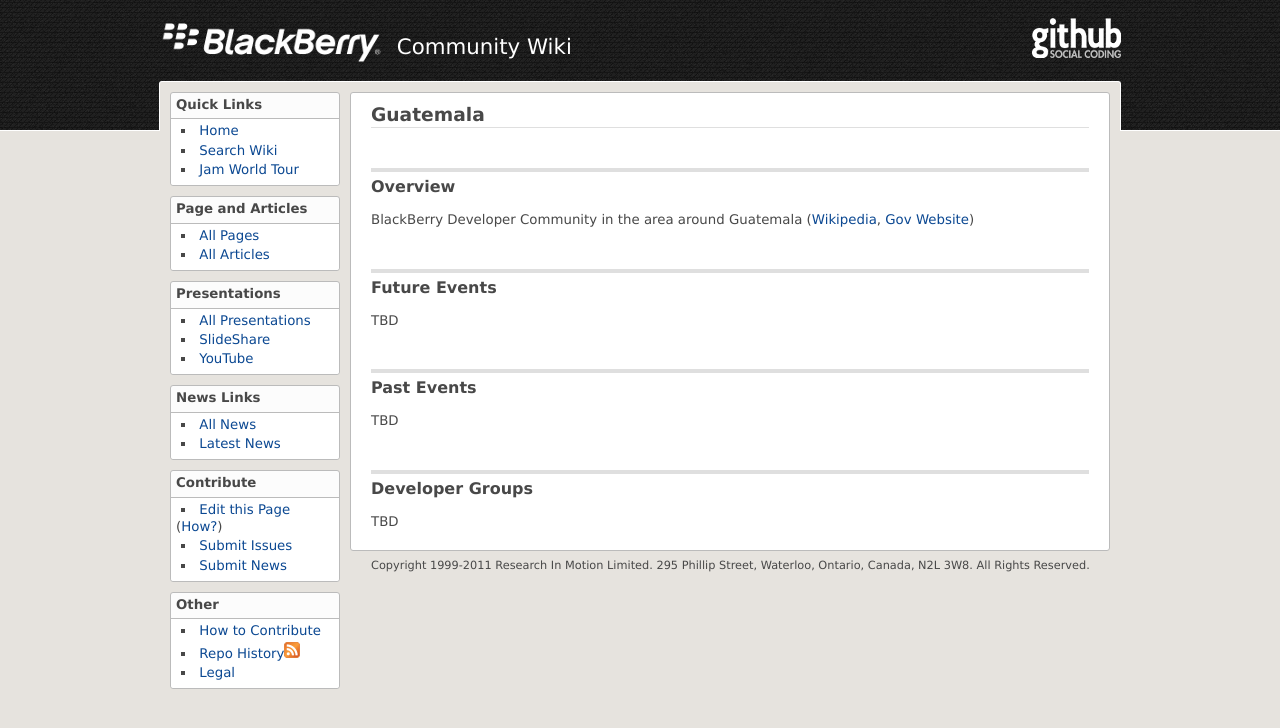
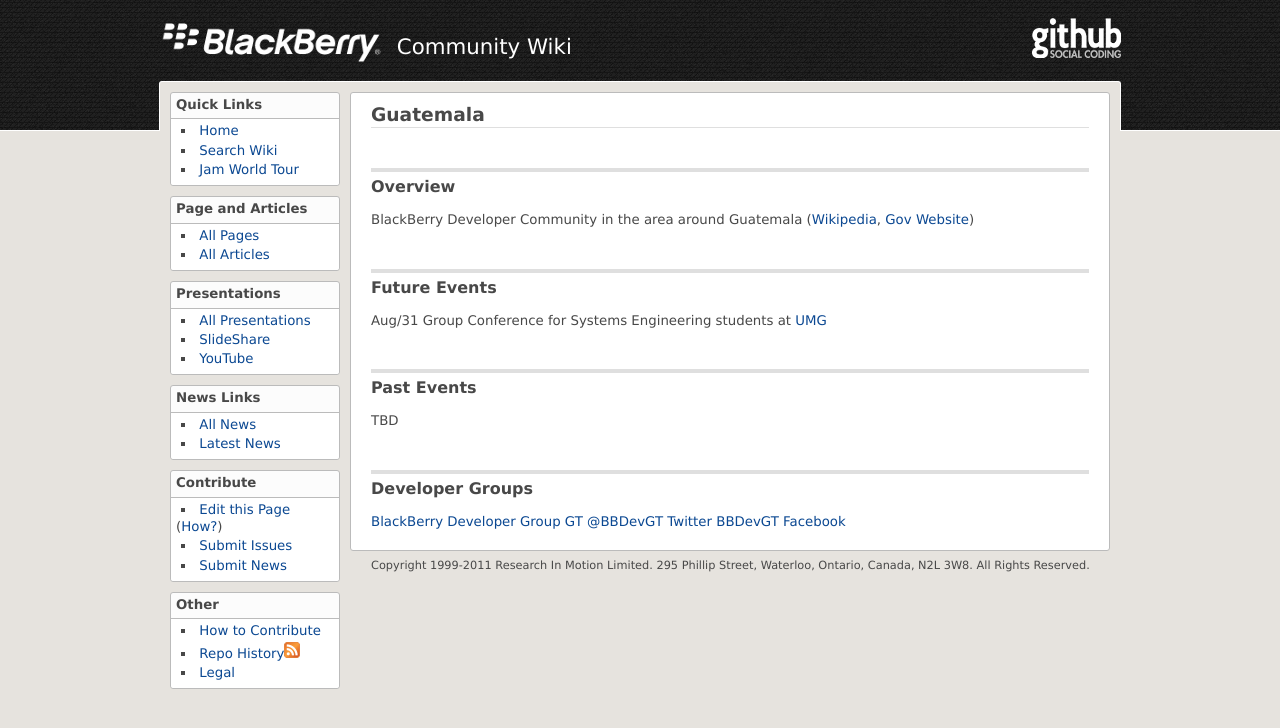
Before and after one commit to blackberry/Community, a Jekyll site: the page built from Guatemala.md, in a window 1280 px wide. Shown: the top 728 px of the page. Built offline with Jekyll 4.4.1, drawn with Linux system fonts in a browser that asks for light colours.

Commit message:
Update gh-pages

```diff
--- a/Guatemala.md
+++ b/Guatemala.md
@@ -12,7 +12,7 @@
 
 ## Future Events
 
-TBD
+Aug/31 Group Conference for Systems Engineering students at [UMG](http://goo.gl/Y5e1i)
 
 ## Past Events
 
@@ -20,4 +20,6 @@
 
 ## Developer Groups
 
-TBD
+[BlackBerry Developer Group GT](http://goo.gl/ZMPQu)
+[@BBDevGT Twitter](http://goo.gl/gpHEO)
+[BBDevGT Facebook](http://goo.gl/6gHmC)
```
